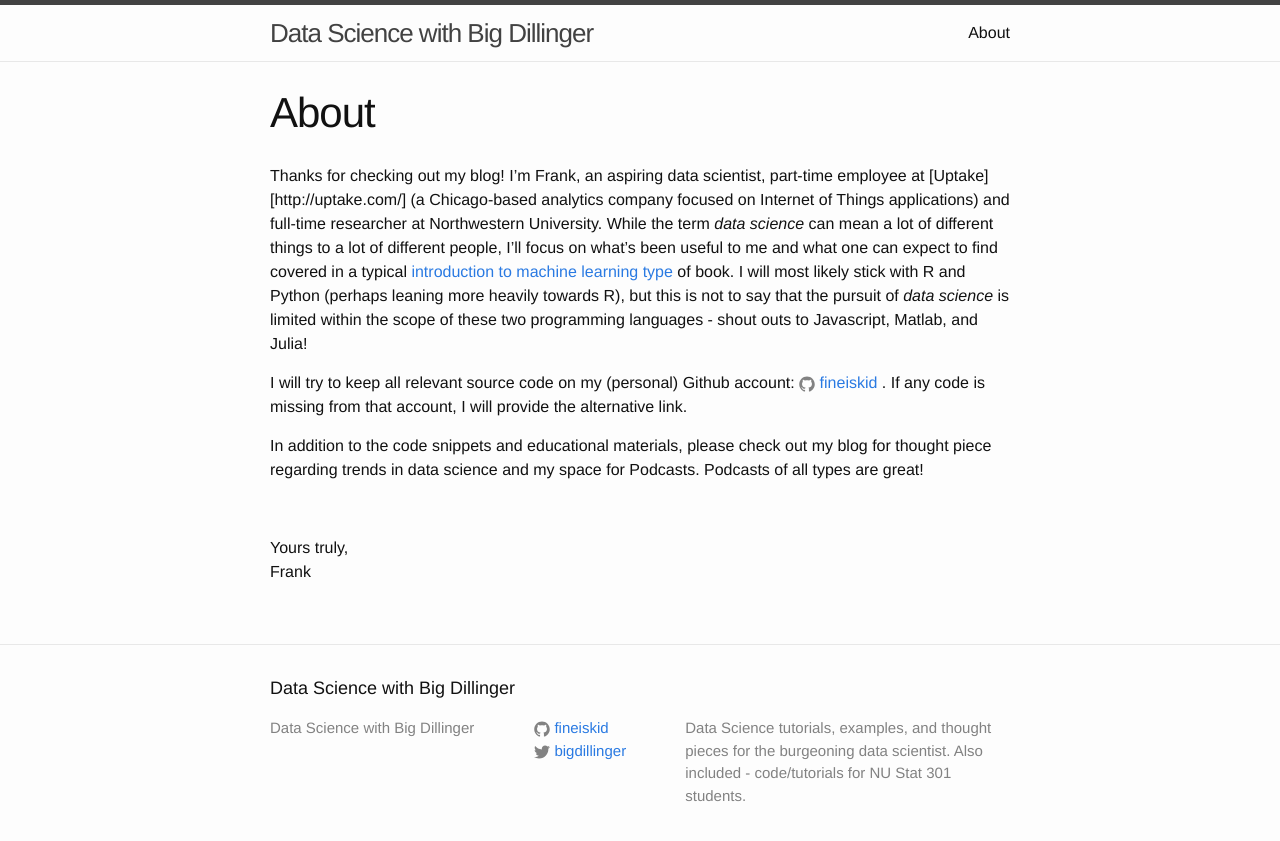
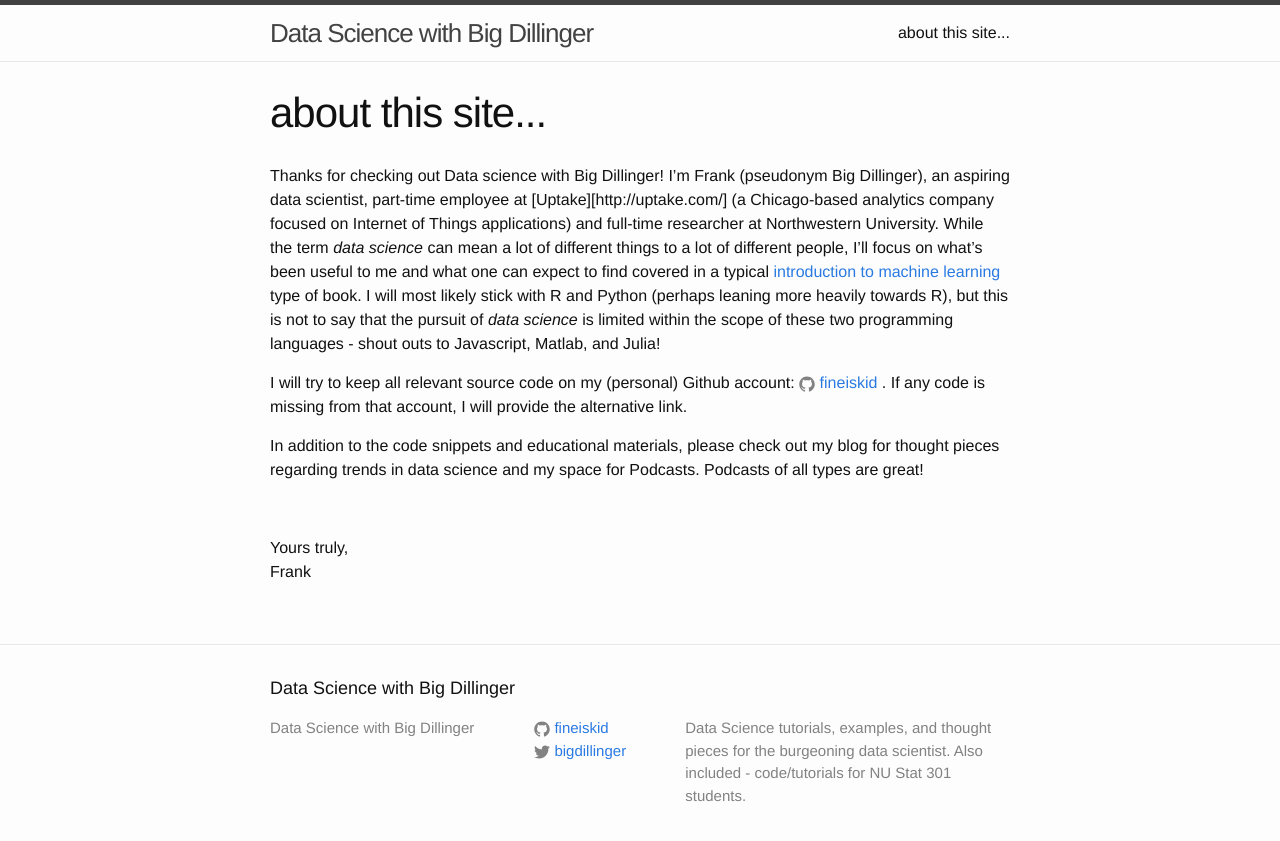
Before and after one commit to FrankFineis/FrankFineis.github.io, a Jekyll site: the page built from about.md, in a window 1280 px wide. Shown: the top 841 px of the page. Built offline with Jekyll 4.4.1, drawn with Linux system fonts in a browser that asks for light colours.

Commit message:
About updated

```diff
--- a/about.md
+++ b/about.md
@@ -1,15 +1,15 @@
 ---
 layout: page
-title: About
+title: about this site...
 permalink: /about/
 ---
 
-Thanks for checking out my blog! I'm Frank, an aspiring data scientist, part-time employee at [Uptake][http://uptake.com/] (a Chicago-based analytics company focused on Internet of Things applications) and full-time researcher at Northwestern University. While the term _data science_ can mean a lot of different things to a lot of different people, I'll focus on what's been useful to me and what one can expect to find covered in a typical [introduction to machine learning type](http://www-bcf.usc.edu/~gareth/ISL/) of book. I will most likely stick with R and Python (perhaps leaning more heavily towards R), but this is not to say that the pursuit of _data science_ is limited within the scope of these two programming languages - shout outs to Javascript, Matlab, and Julia!
+Thanks for checking out Data science with Big Dillinger! I'm Frank (pseudonym Big Dillinger), an aspiring data scientist, part-time employee at [Uptake][http://uptake.com/] (a Chicago-based analytics company focused on Internet of Things applications) and full-time researcher at Northwestern University. While the term _data science_ can mean a lot of different things to a lot of different people, I'll focus on what's been useful to me and what one can expect to find covered in a typical [introduction to machine learning](http://www-bcf.usc.edu/~gareth/ISL/) type of book. I will most likely stick with R and Python (perhaps leaning more heavily towards R), but this is not to say that the pursuit of _data science_ is limited within the scope of these two programming languages - shout outs to Javascript, Matlab, and Julia!
 
 I will try to keep all relevant source code on my (personal) Github account:
 {% include icon-github.html username="fineiskid" %}. If any code is missing from that account, I will provide the alternative link.
 
-In addition to the code snippets and educational materials, please check out my blog for thought piece regarding trends in data science and my space for Podcasts. Podcasts of all types are great!
+In addition to the code snippets and educational materials, please check out my blog for thought pieces regarding trends in data science and my space for Podcasts. Podcasts of all types are great!
 
  <br />
 
```
